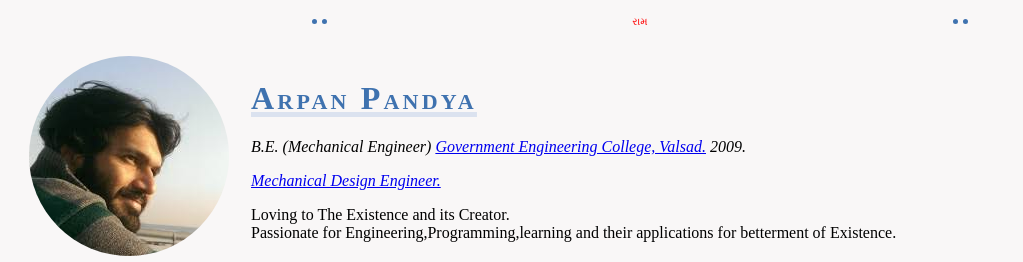
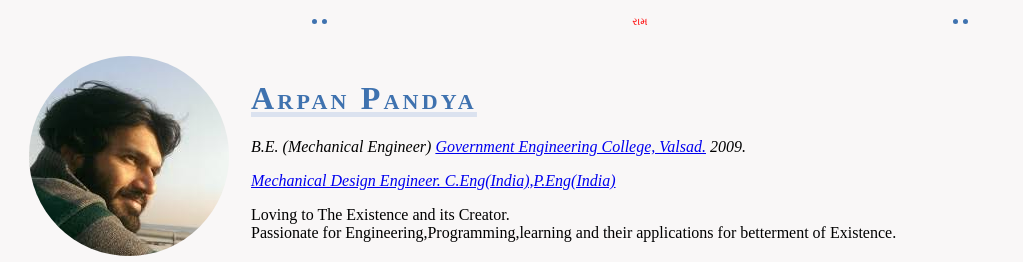
Before and after one commit to PandyaArpan/CV, a plain HTML site: page index.html in a window 1280 px wide. Shown: the top 262 px of the page, without its empty margins (0-1023 px from the left). Drawn offline with Linux system fonts and the light colour scheme.

Commit message:
update-11-21-22
update profile

```diff
--- a/index.html
+++ b/index.html
@@ -38,7 +38,7 @@
           <p>
             <em
               ><a href="https://kw.linkedin.com/in/arpanpandya29121987"
-                >Mechanical Design Engineer.
+                >Mechanical Design Engineer. C.Eng(India),P.Eng(India)
               </a></em
             >
           </p>
```
